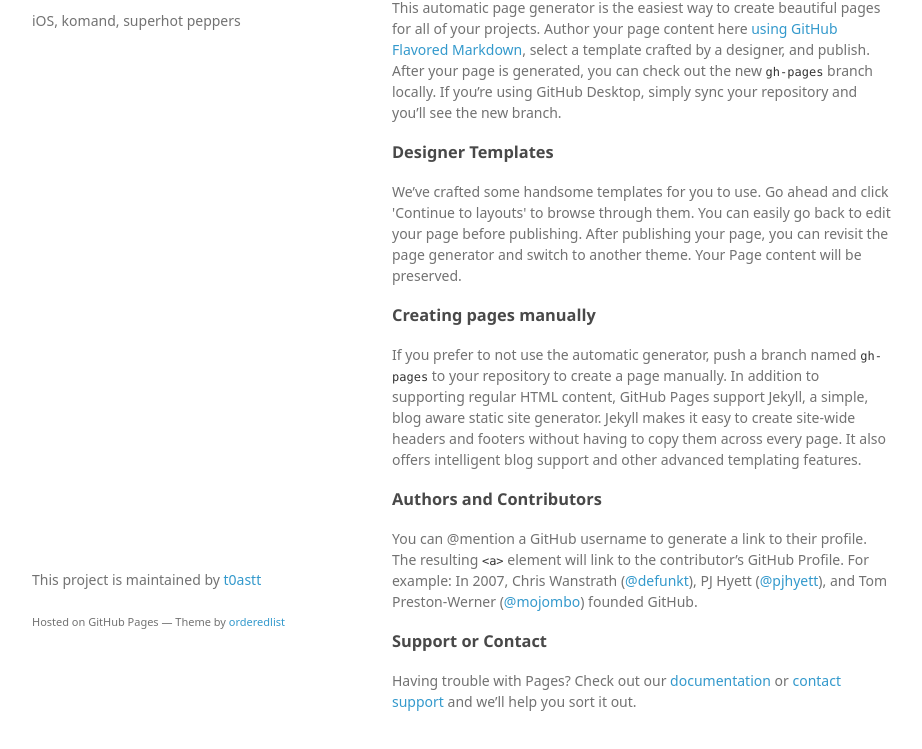
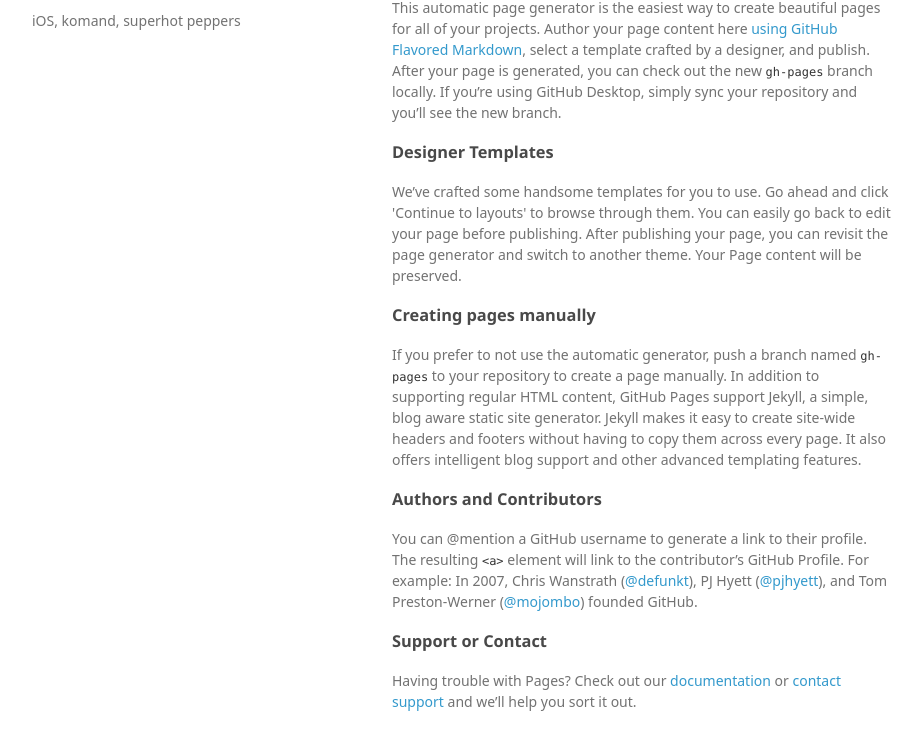
Before and after one commit to t0astt/website, a plain HTML site: page index.html in a window 1280 px wide. Shown: the part 99-848 px from the top of the page, without its empty margins (178-1100 px from the left). Drawn offline with Linux system fonts and the light colour scheme; a web font is replaced by a local one.

Commit message:
Update index.html

```diff
--- a/index.html
+++ b/index.html
@@ -45,8 +45,6 @@
 <p>Having trouble with Pages? Check out our <a href="https://help.github.com/pages">documentation</a> or <a href="https://github.com/contact">contact support</a> and we’ll help you sort it out.</p>
       </section>
       <footer>
-        <p>This project is maintained by <a href="https://github.com/t0astt">t0astt</a></p>
-        <p><small>Hosted on GitHub Pages &mdash; Theme by <a href="https://github.com/orderedlist">orderedlist</a></small></p>
       </footer>
     </div>
     <script src="javascripts/scale.fix.js"></script>
```
